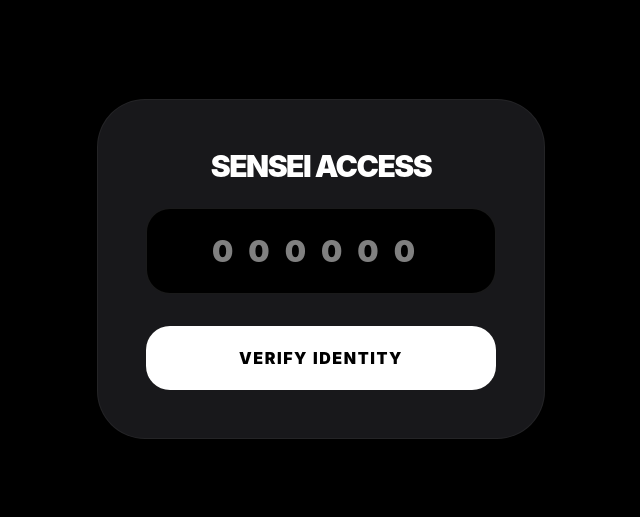
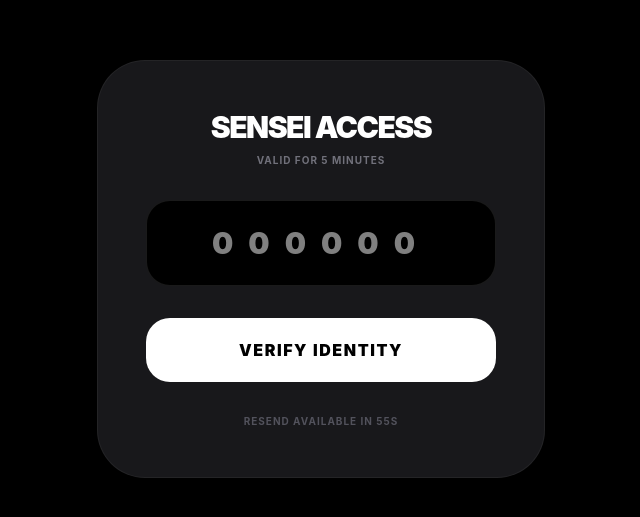
Before and after one commit to Atharvap7804/ExpenseSensei, a React (Vite) app: page /verify-access in a window 1280 px wide. Shown: the part 131-648 px from the top of the page, without its empty margins (319-959 px from the left). Built offline with nearby package versions, Linux system fonts and the light colour scheme; no server answers; sample sign-in values are in the browser's storage.

Commit message:
otp changes

```diff
--- a/src/pages/VerifyOTP.jsx
+++ b/src/pages/VerifyOTP.jsx
@@ -1,47 +1,90 @@
-// pages/VerifyOTP.jsx
-import React, { useState, useContext } from 'react';
+import React, { useState, useContext, useEffect } from 'react';
 import { AuthContext } from '../context/AuthContext';
 import api from '../services/api';
 import { useNavigate, Navigate } from 'react-router-dom';
 
 export default function VerifyOTP() {
   const [otp, setOtp] = useState("");
+  const [timer, setTimer] = useState(60); // 60-second cooldown[cite: 4]
+  const [canResend, setCanResend] = useState(false);
   const { completeVerification, isLoggedIn, isVerified } = useContext(AuthContext);
   const navigate = useNavigate();
+
+
+  useEffect(() => {
+    let interval;
+    if (timer > 0) {
+      interval = setInterval(() => setTimer((prev) => prev - 1), 1000);
+    } else {
+      setCanResend(true);
+    }
+    return () => clearInterval(interval);
+  }, [timer]);
+
+  useEffect(() => {
+    const preventBack = () => {
+      window.history.pushState(null, null, window.location.pathname);
+    };
+    window.history.pushState(null, null, window.location.pathname);
+    window.addEventListener('popstate', preventBack);
+    return () => window.removeEventListener('popstate', preventBack);
+  }, []);
 
   if (isLoggedIn === false) return <Navigate to="/login" />;
   if (isVerified === true) return <Navigate to="/" />;
 
+  const handleResend = async () => {
+    if (!canResend) return;
+    try {
+      await api.post('/api/auth/send-otp');
+      alert("New code dispatched to your inbox! 📧");
+      setTimer(60);
+      setCanResend(false);
+    } catch (err) { alert("Failed to resend. Try again later."); }
+  };
+
   const handleVerify = async () => {
     try {
-
       const res = await api.post('/api/auth/verify-otp', { otp: otp.trim() });
-
       if (res.data.success) {
-        alert("Identity Verified! Welcome to the Workspace. 🔓");
         completeVerification();
-        navigate('/')
+        navigate('/');
       }
     } catch (err) {
-
-      const msg = err.response?.data?.message || "Invalid Code";
-      alert(msg);
+      alert(err.response?.data?.message || "Invalid Code");
     }
   };
 
   return (
     <div className="min-h-screen bg-black flex items-center justify-center p-6">
       <div className="bg-zinc-900 p-12 rounded-[48px] border border-white/5 text-center max-w-md w-full shadow-2xl">
-        <h2 className="text-3xl font-black mb-6 uppercase tracking-tighter text-white">Sensei Access</h2>
+        <h2 className="text-3xl font-black mb-2 uppercase tracking-tighter text-white">Sensei Access</h2>
+        <p className="text-zinc-500 text-[10px] uppercase tracking-widest font-bold mb-8">Valid for 5 Minutes</p>
+
         <input
           className="w-full bg-black border border-white/10 p-6 rounded-3xl text-center text-3xl font-black tracking-[0.5em] mb-8 outline-none text-white focus:border-purple-500 transition-all"
           placeholder="000000"
+          maxLength={6}
           value={otp}
           onChange={(e) => setOtp(e.target.value)}
         />
-        <button onClick={handleVerify} className="w-full bg-white text-black py-5 rounded-3xl font-black uppercase tracking-widest hover:bg-zinc-200 transition-all">
+
+        <button onClick={handleVerify} className="w-full bg-white text-black py-5 rounded-3xl font-black uppercase tracking-widest hover:bg-zinc-200 transition-all mb-4">
           Verify Identity
         </button>
+
+
+        <div className="mt-4">
+          {canResend ? (
+            <button onClick={handleResend} className="text-purple-500 font-bold uppercase text-[10px] tracking-widest hover:underline">
+              Didn't receive? Resend Code
+            </button>
+          ) : (
+            <p className="text-zinc-600 font-bold uppercase text-[10px] tracking-widest">
+              Resend available in {timer}s
+            </p>
+          )}
+        </div>
       </div>
     </div>
   );
```
Also changed, not shown: 1 other file (tests, documents, lock files or other folders).
